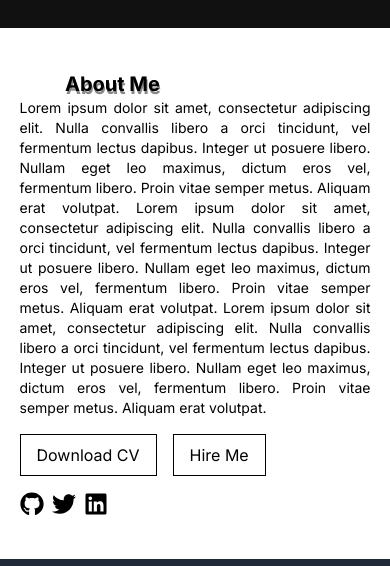
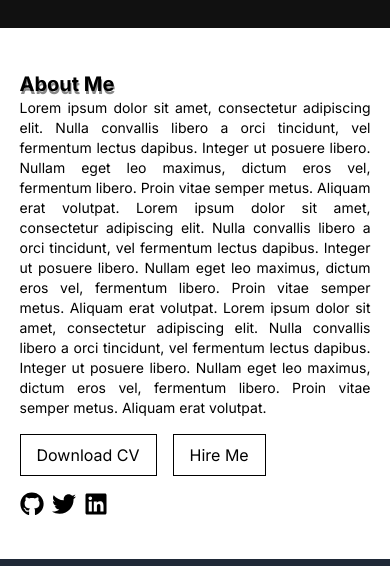
Before and after one commit to NSINGHRAJPUT/Portfolio-bw, a Next.js app: page / in a window 390 px wide. Shown: the part 707-1273 px from the top of the page. Built offline with nearby package versions, Linux system fonts and the light colour scheme.

Commit message:
Update About.jsx

```diff
--- a/src/app/_components/About.jsx
+++ b/src/app/_components/About.jsx
@@ -7,7 +7,7 @@ const AboutMe = () => {
   return (
     <div
       id="about"
-      className="flex min-h-[50vh]  flex-col md:flex-row items-center justify-center my-[5vh] px-[5%] "
+      className="flex min-h-[50vh]  flex-col md:flex-row items-start md:items-center justify-center my-[5vh] px-[5%] "
     >
       <h1 className="heading text-left md:text-normal flex w-[260px] items-start justify-start about_h1">
         About Me
```
